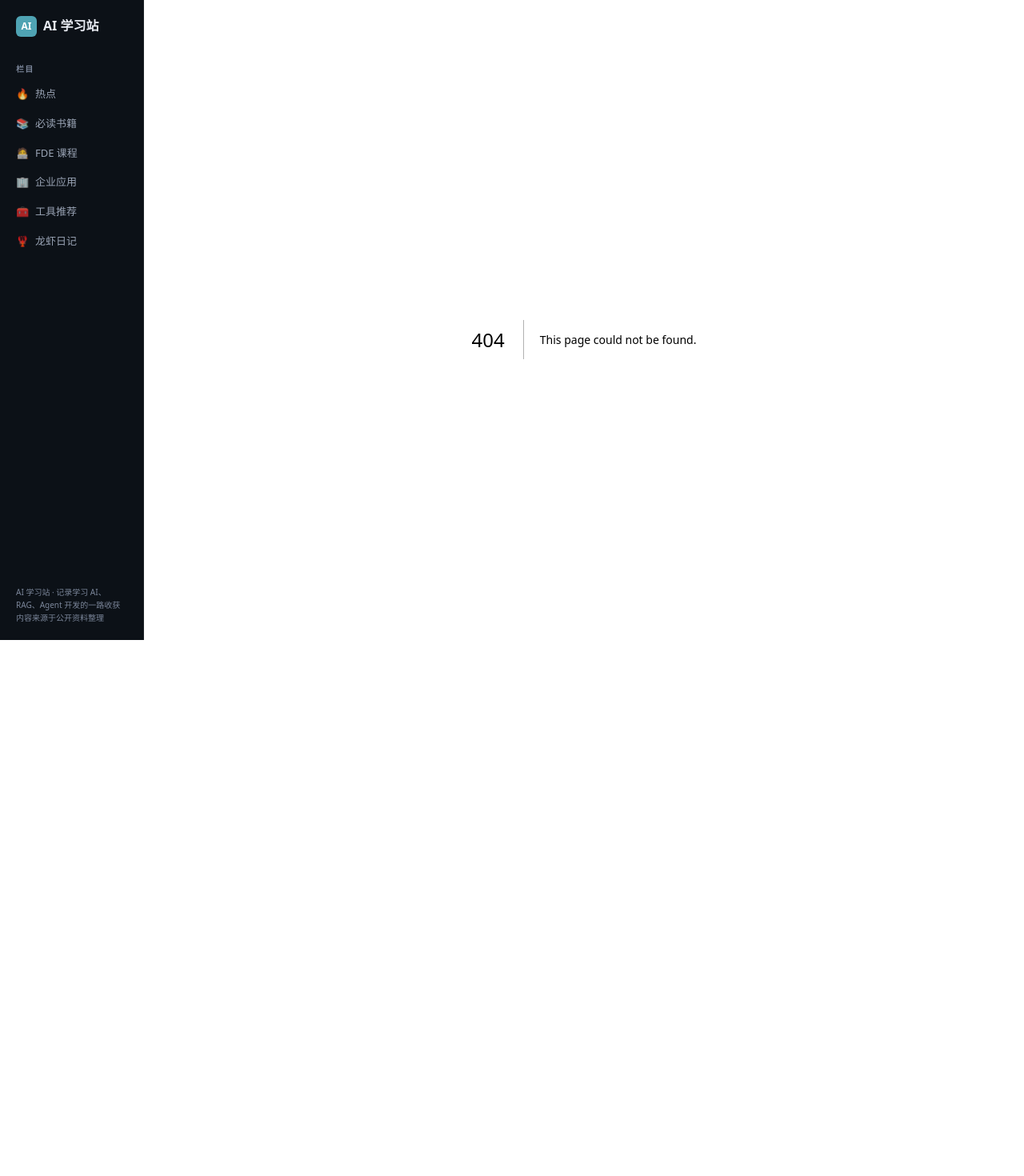
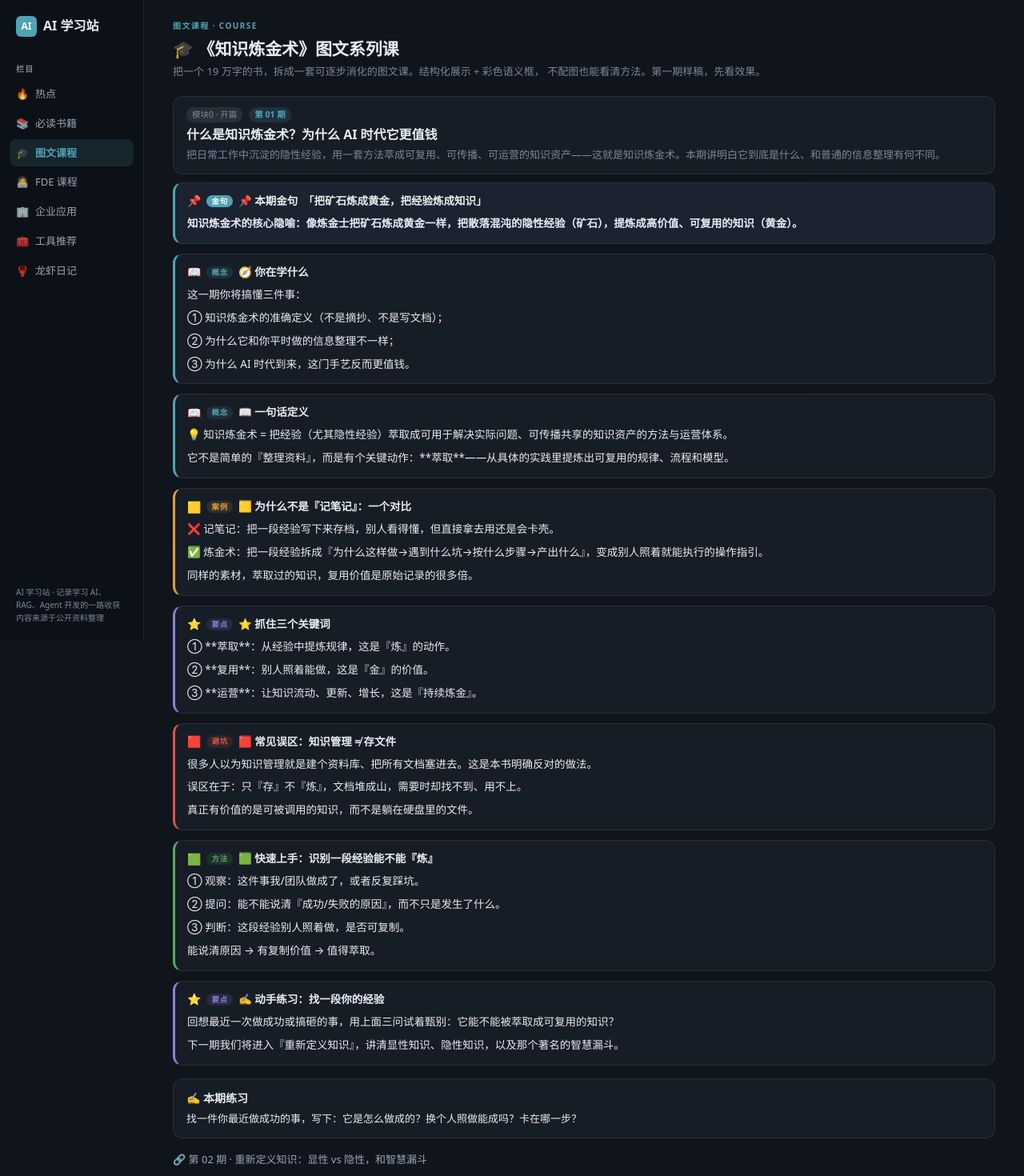
Before and after one commit to zhubogreatwall-boop/ai-learn-hub, a Next.js app: page /course in a window 1280 px wide. Before the commit this address had no page. Shown: the top 1470 px of the page at 80% size. Before the commit the page ends 888 px from the top, so only its background shows below. Built offline with nearby package versions, Linux system fonts and the light colour scheme.

Commit message:
图文课程:新增《知识炼金术》系列课第一期样稿(Lesson-01 什么是知识炼金术) 含彩色语义框样式

```diff
--- a/app/ClientShell.tsx
+++ b/app/ClientShell.tsx
@@ -7,6 +7,7 @@ import { usePathname } from "next/navigation";
 const navItems = [
   { href: "/", label: "热点", icon: "🔥" },
   { href: "/books", label: "必读书籍", icon: "📚" },
+  { href: "/course", label: "图文课程", icon: "🎓" },
   { href: "/fde", label: "FDE 课程", icon: "🧑‍💻" },
   { href: "/enterprise", label: "企业应用", icon: "🏢" },
   { href: "/tools", label: "工具推荐", icon: "🧰" },
@@ -16,6 +17,7 @@ const navItems = [
 const mobileTabs = [
   { href: "/", label: "热点", icon: "🔥" },
   { href: "/books", label: "书籍", icon: "📚" },
+  { href: "/course", label: "课程", icon: "🎓" },
   { href: "/fde", label: "FDE", icon: "🧑‍💻" },
   { href: "/daily", label: "日记", icon: "🦞" },
 ];
--- /dev/null
+++ b/app/course/page.tsx
@@ -0,0 +1,77 @@
+import { courses } from "../data/course";
+
+const typeMeta: Record<string, { label: string; cls: string; icon: string }> = {
+  concept: { label: "概念", cls: "cb-concept", icon: "📖" },
+  case: { label: "案例", cls: "cb-case", icon: "🟨" },
+  method: { label: "方法", cls: "cb-method", icon: "🟩" },
+  pitfall: { label: "避坑", cls: "cb-pitfall", icon: "🟥" },
+  keypoint: { label: "要点", cls: "cb-keypoint", icon: "⭐" },
+  quote: { label: "金句", cls: "cb-quote", icon: "📌" },
+};
+
+export default function CoursePage() {
+  const lesson = courses[0];
+
+  return (
+    <div>
+      <div className="page-overline">图文课程 · Course</div>
+      <h1 className="page-title">🎓 《知识炼金术》图文系列课</h1>
+      <p className="page-desc">
+        把一个 19 万字的书，拆成一套可逐步消化的图文课。结构化展示 + 彩色语义框，
+        不配图也能看清方法。第一期样稿，先看效果。
+      </p>
+
+      <div className="card mb-4">
+        <div className="flex items-center gap-2 mb-1">
+          <span className="tag tag-gray">{lesson.module}</span>
+          <span className="tag">{lesson.lesson}</span>
+        </div>
+        <h2 className="font-bold text-[16px] leading-snug mb-1">
+          {lesson.title}
+        </h2>
+        <p className="text-[13px] text-[var(--text-muted)] leading-relaxed">
+          {lesson.summary}
+        </p>
+      </div>
+
+      <div className="space-y-3">
+        {lesson.blocks.map((b, i) => {
+          const meta = typeMeta[b.type];
+          return (
+            <div key={i} className={`cb ${meta?.cls ?? "cb-concept"}`}>
+              <div className="cb-title">
+                <span className="cb-badge">{meta?.icon ?? "▪️"}</span>
+                <span className="cb-label">{meta?.label ?? ""}</span>
+                <span className="cb-title-text">{b.title}</span>
+              </div>
+              <div className="cb-body">
+                {b.body.map((p, j) => (
+                  <p key={j}>{p}</p>
+                ))}
+              </div>
+            </div>
+          );
+        })}
+      </div>
+
+      {lesson.practice && (
+        <div className="card mt-4">
+          <h3 className="font-bold text-[14px] mb-1">✍️ 本期练习</h3>
+          <div className="space-y-1">
+            {lesson.practice.map((p, i) => (
+              <p key={i} className="text-[13px] text-[var(--text-primary)] leading-relaxed">
+                {p}
+              </p>
+            ))}
+          </div>
+        </div>
+      )}
+
+      {lesson.next && (
+        <div className="mt-4 text-[13px] text-[var(--text-secondary)]">
+          🔗 {lesson.next}
+        </div>
+      )}
+    </div>
+  );
+}
--- /dev/null
+++ b/app/data/course.ts
@@ -0,0 +1,105 @@
+export interface CourseBlock {
+  type: "concept" | "case" | "method" | "pitfall" | "keypoint" | "quote";
+  title: string;
+  body: string[];
+}
+
+export interface CourseLesson {
+  id: string;
+  module: string;
+  lesson: string;
+  title: string;
+  summary: string;
+  blocks: CourseBlock[];
+  practice?: string[];
+  next?: string;
+}
+
+const KEY = "📌 本期金句";
+
+export const courses: CourseLesson[] = [
+  {
+    id: "zs-01",
+    module: "模块0 · 开篇",
+    lesson: "第 01 期",
+    title: "什么是知识炼金术？为什么 AI 时代它更值钱",
+    summary:
+      "把日常工作中沉淀的隐性经验，用一套方法萃成可复用、可传播、可运营的知识资产——这就是知识炼金术。本期讲明白它到底是什么、和普通的信息整理有何不同。",
+    blocks: [
+      {
+        type: "quote",
+        title: `${KEY}\u3000「把矿石炼成黄金，把经验炼成知识」`,
+        body: [
+          "知识炼金术的核心隐喻：像炼金士把矿石炼成黄金一样，把散落混沌的隐性经验（矿石），提炼成高价值、可复用的知识（黄金）。",
+        ],
+      },
+      {
+        type: "concept",
+        title: "🧭 你在学什么",
+        body: [
+          "这一期你将搞懂三件事：",
+          "① 知识炼金术的准确定义（不是摘抄、不是写文档）；",
+          "② 为什么它和你平时做的信息整理不一样；",
+          "③ 为什么 AI 时代到来，这门手艺反而更值钱。",
+        ],
+      },
+      {
+        type: "concept",
+        title: "📖 一句话定义",
+        body: [
+          "💡 知识炼金术 = 把经验（尤其隐性经验）萃取成可用于解决实际问题、可传播共享的知识资产的方法与运营体系。",
+          "它不是简单的『整理资料』，而是有个关键动作：**萃取**——从具体的实践里提炼出可复用的规律、流程和模型。",
+        ],
+      },
+      {
+        type: "case",
+        title: "🟨 为什么不是『记笔记』：一个对比",
+        body: [
+          "❌ 记笔记：把一段经验写下来存档，别人看得懂，但直接拿去用还是会卡壳。",
+          "✅ 炼金术：把一段经验拆成『为什么这样做→遇到什么坑→按什么步骤→产出什么』，变成别人照着就能执行的操作指引。",
+          "同样的素材，萃取过的知识，复用价值是原始记录的很多倍。",
+        ],
+      },
+      {
+        type: "keypoint",
+        title: "⭐ 抓住三个关键词",
+        body: [
+          "① **萃取**：从经验中提炼规律，这是『炼』的动作。",
+          "② **复用**：别人照着能做，这是『金』的价值。",
+          "③ **运营**：让知识流动、更新、增长，这是『持续炼金』。",
+        ],
+      },
+      {
+        type: "pitfall",
+        title: "🟥 常见误区：知识管理 ≠ 存文件",
+        body: [
+          "很多人以为知识管理就是建个资料库、把所有文档塞进去。这是本书明确反对的做法。",
+          "误区在于：只『存』不『炼』，文档堆成山，需要时却找不到、用不上。",
+          "真正有价值的是可被调用的知识，而不是躺在硬盘里的文件。",
+        ],
+      },
+      {
+        type: "method",
+        title: "🟩 快速上手：识别一段经验能不能『炼』",
+        body: [
+          "① 观察：这件事我/团队做成了，或者反复踩坑。",
+          "② 提问：能不能说清『成功/失败的原因』，而不只是发生了什么。",
+          "③ 判断：这段经验别人照着做，是否可复制。",
+          "能说清原因 → 有复制价值 → 值得萃取。",
+        ],
+      },
+      {
+        type: "keypoint",
+        title: "✍️ 动手练习：找一段你的经验",
+        body: [
+          "回想最近一次做成功或搞砸的事，用上面三问试着甄别：它能不能被萃取成可复用的知识？",
+          "下一期我们将进入『重新定义知识』，讲清显性知识、隐性知识，以及那个著名的智慧漏斗。",
+        ],
+      },
+    ],
+    practice: [
+      "找一件你最近做成功的事，写下：它是怎么做成的？换个人照做能成吗？卡在哪一步？",
+    ],
+    next: "第 02 期 · 重新定义知识：显性 vs 隐性，和智慧漏斗",
+  },
+];
--- a/app/globals.css
+++ b/app/globals.css
@@ -527,3 +527,61 @@ a.card-title:hover { color: var(--accent); }
   padding: 16px;
   margin-bottom: 10px;
 }
+
+/* ---------- 图文课程 · 彩色语义框 ---------- */
+.cb {
+  border-radius: var(--radius-card);
+  border: 1px solid var(--border);
+  background: var(--card);
+  padding: 13px 15px;
+  box-shadow: var(--shadow-card);
+  transition: background 120ms, border-color 120ms;
+}
+.cb-title {
+  display: flex;
+  align-items: center;
+  gap: 7px;
+  margin-bottom: 7px;
+  font-size: 13.5px;
+  font-weight: 700;
+  line-height: 1.4;
+}
+.cb-badge { font-size: 14px; line-height: 1; }
+.cb-label {
+  font-size: 9.5px;
+  font-weight: 700;
+  letter-spacing: 0.08em;
+  text-transform: uppercase;
+  padding: 1px 6px;
+  border-radius: var(--radius-pill);
+  background: var(--tag-bg);
+  color: var(--tag-color);
+}
+.cb-title-text { flex: 1; }
+.cb-body p {
+  font-size: 13.5px;
+  line-height: 1.7;
+  color: var(--text-primary);
+  margin-bottom: 6px;
+}
+.cb-body p:last-child { margin-bottom: 0; }
+
+/* 概念（蓝） */
+.cb-concept  { border-left: 3px solid #4fa3b3; }
+.cb-concept  .cb-label { background: #4fa3b322; color: #4fa3b3; }
+/* 案例（黄） */
+.cb-case     { border-left: 3px solid #d9a13b; }
+.cb-case     .cb-label { background: #d9a13b22; color: #d9a13b; }
+/* 方法（绿） */
+.cb-method   { border-left: 3px solid #58a65c; }
+.cb-method   .cb-label { background: #58a65c22; color: #58a65c; }
+/* 避坑（红） */
+.cb-pitfall  { border-left: 3px solid #d6534e; }
+.cb-pitfall  .cb-label { background: #d6534e22; color: #d6534e; }
+/* 要点（紫） */
+.cb-keypoint { border-left: 3px solid #8b7fd4; }
+.cb-keypoint .cb-label { background: #8b7fd422; color: #8b7fd4; }
+/* 金句（accent 强调背景） */
+.cb-quote    { border-left: 3px solid var(--accent); background: var(--card-elevated); }
+.cb-quote    .cb-label { background: var(--accent); color: #fff; }
+.cb-quote    .cb-body p { font-weight: 600; }
```
